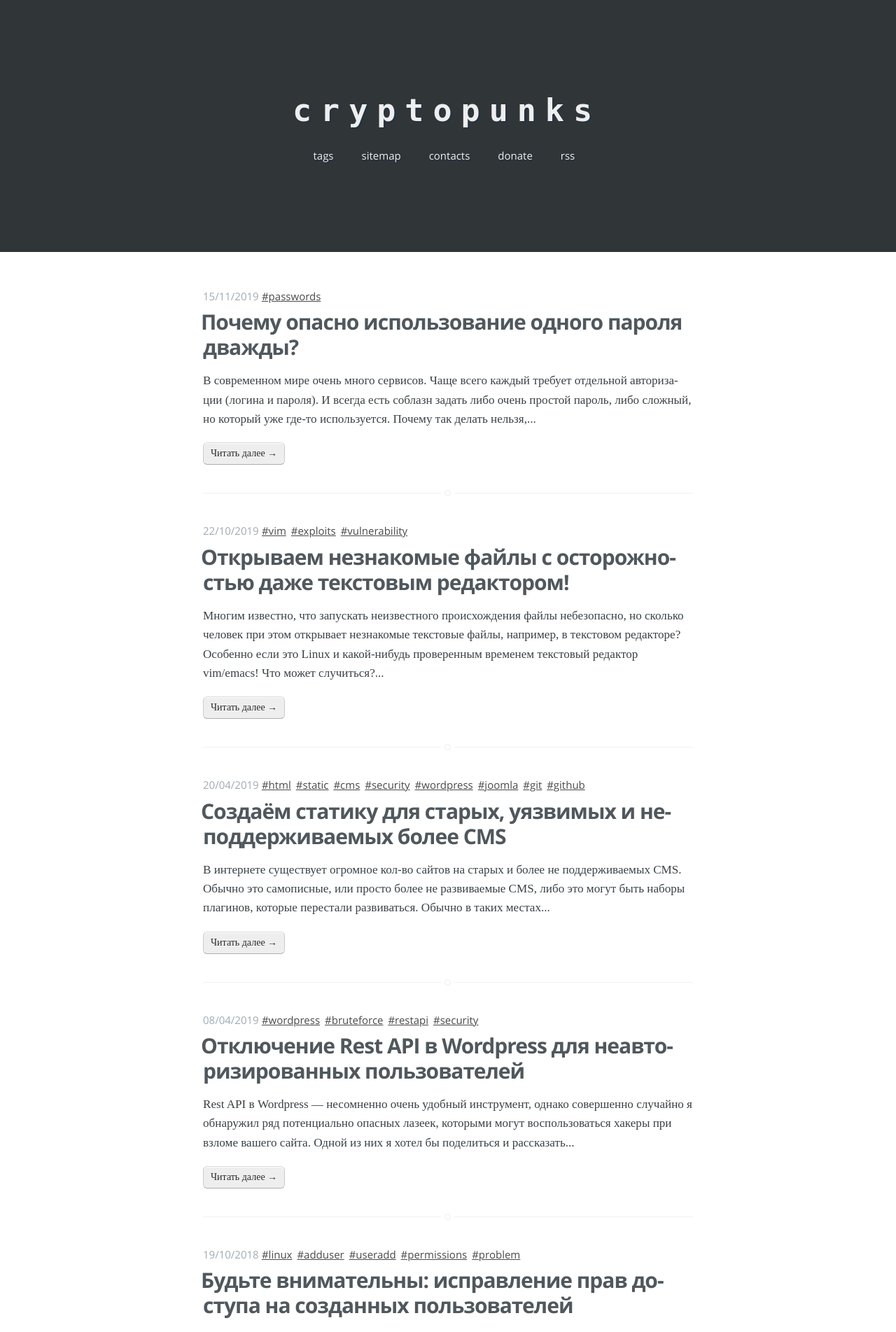
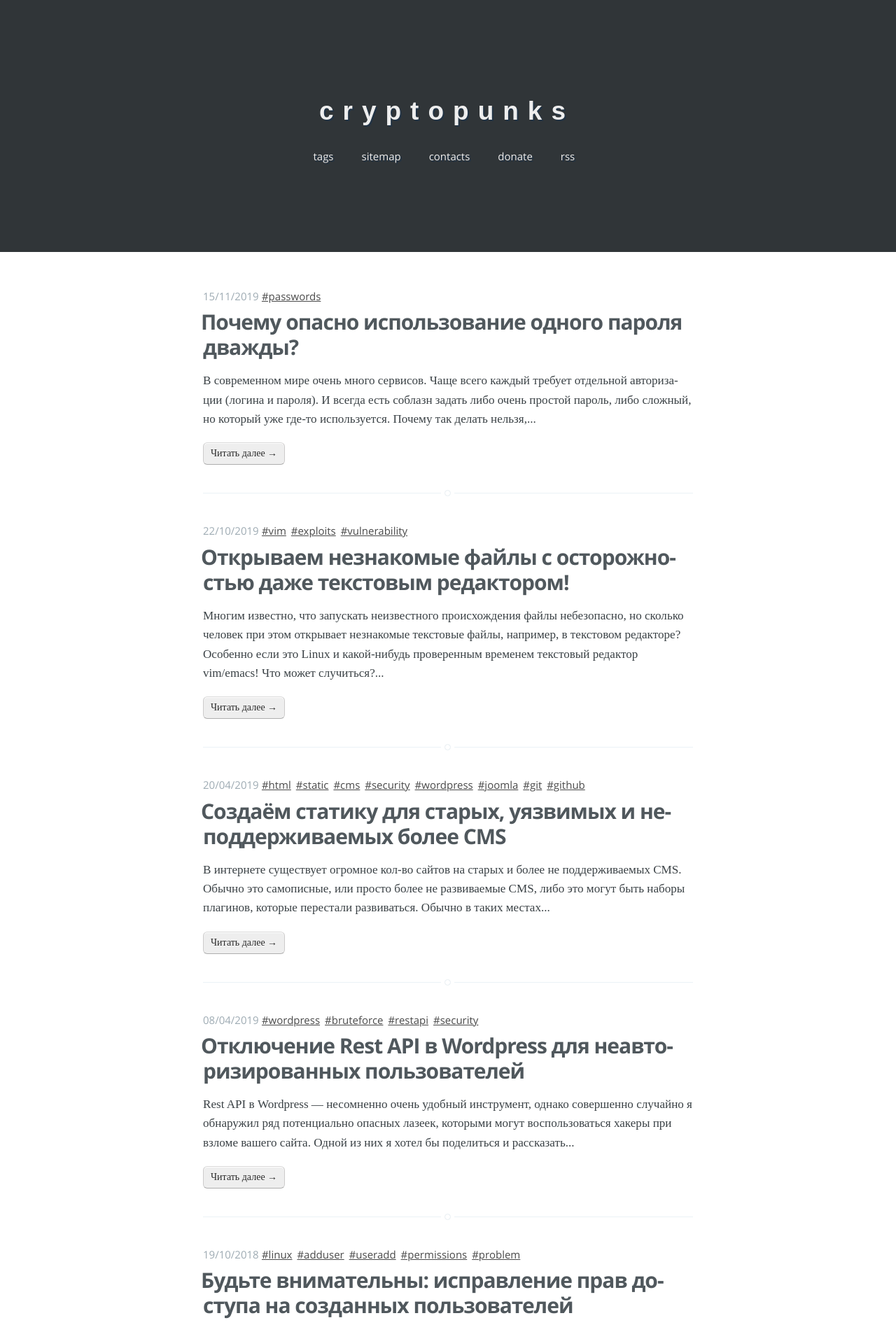
Before and after one commit to cryptopunks/cryptopunks.github.io, a Jekyll site: the page built from index.html, in a window 1280 px wide. Shown: the top 1903 px of the page at 70% size. Built offline with Jekyll 4.4.1, drawn with Linux system fonts in a browser that asks for light colours; the list of posts is cut into pages by our own code.

Commit message:
new logo font

```diff
--- a/assets/css/screen.css
+++ b/assets/css/screen.css
@@ -432,8 +432,8 @@ margin on the iframe, cause it breaks stuff. */
     font-family: 'Open Sans', sans-serif;
 }
 .blog-title a {
-    font-family: 'DejaVu Sans Mono', sans-serif;
-    font-size: 45px;
+    font-family: 'Press Start 2P', sans-serif;
+    font-size: 37px;
     letter-spacing: 13px;
     text-decoration: none;
 }
```
